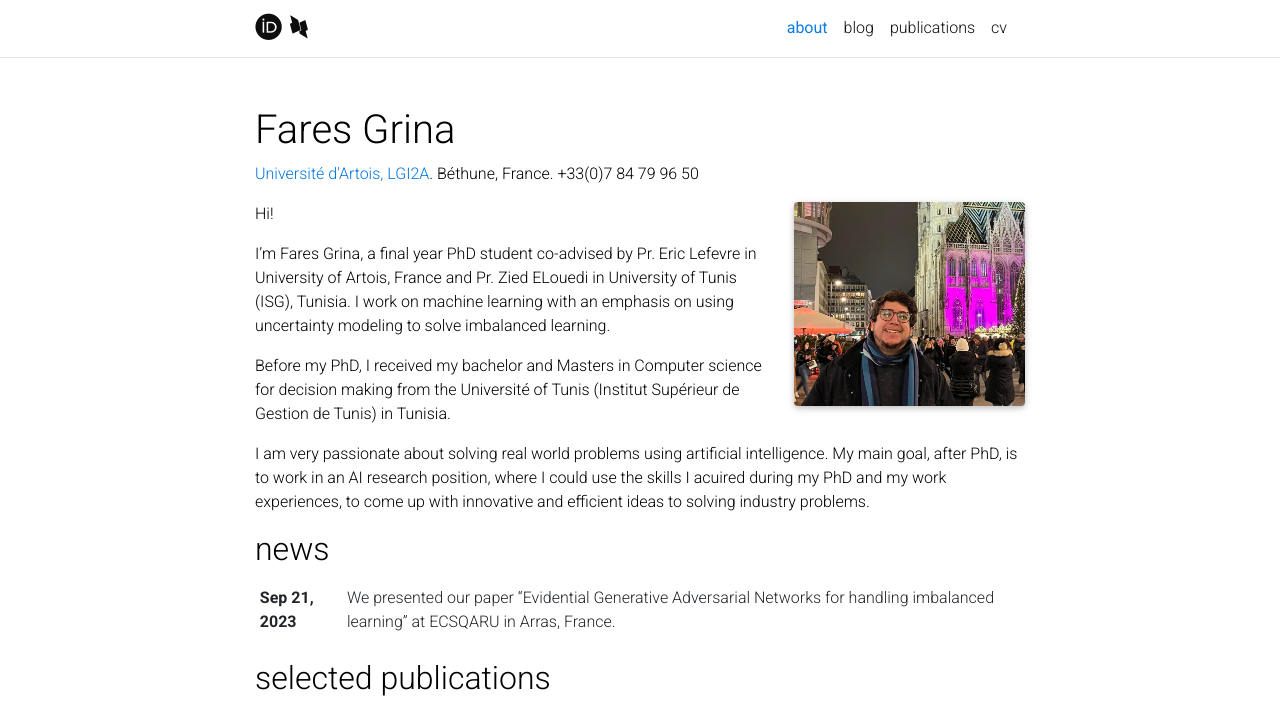
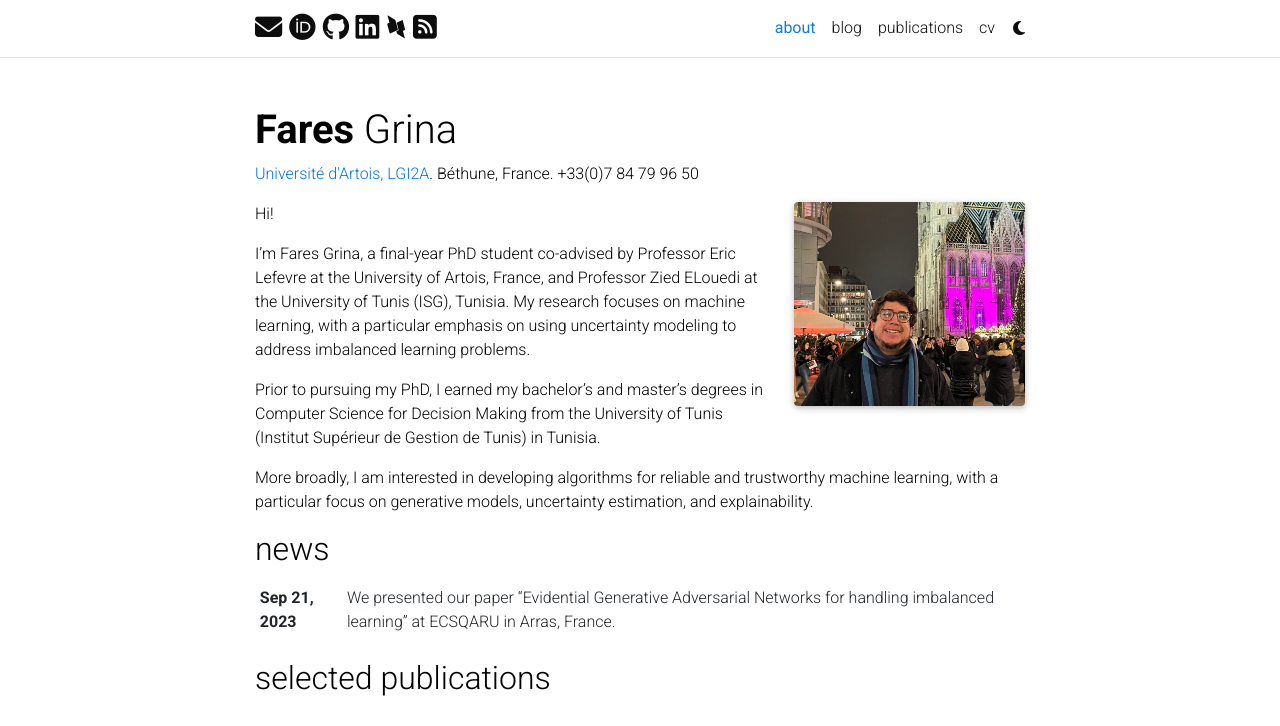
Before and after one commit to faresGr/faresgr.github.io, a Jekyll site: the page built from _pages/about.md, in a window 1280 px wide and 1015 px high, cut to the strip 0-726 px from the top of the window. Built offline with Jekyll 4.4.1, drawn with Linux system fonts in a browser that asks for light colours; full-size pictures stand in for the smaller copies a plugin makes; some web fonts are replaced; comment, search, counter and statistics services are not loaded; a style sheet for code colours, icons or effects is not loaded.

Commit message:
resolved some bugs

```diff
--- a/_config.yml
+++ b/_config.yml
@@ -2,7 +2,7 @@
 # Site settings
 # -----------------------------------------------------------------------------
 
-title: Fares Grina # the website title (if blank, full name will be used instead)
+title: blank # the website title (if blank, full name will be used instead)
 first_name: Fares
 middle_name:
 last_name: Grina
@@ -68,7 +68,7 @@ og_image: # The site-wide (default for all links) Open Graph preview image
 
 github_username: faresGr
 gitlab_username:
-twitter_username: # your Twitter handle
+twitter_username:  # your Twitter handle
 mastodon_username: # your mastodon instance+username in the format instance.tld/@username
 linkedin_username: faresgr # your LinkedIn user name
 telegram_username: # your Telegram user name
--- a/_pages/about.md
+++ b/_pages/about.md
@@ -17,8 +17,8 @@ social: true  # includes social icons at the bottom of the page
 ---
 Hi!
 
-I'm Fares Grina, a final year PhD student co-advised by Pr. Eric Lefevre in University of Artois, France and Pr. Zied ELouedi in University of Tunis (ISG), Tunisia. I work on machine learning with an emphasis on using uncertainty modeling to solve imbalanced learning.
+I'm Fares Grina, a final-year PhD student co-advised by Professor Eric Lefevre at the University of Artois, France, and Professor Zied ELouedi at the University of Tunis (ISG), Tunisia. My research focuses on machine learning, with a particular emphasis on using uncertainty modeling to address imbalanced learning problems.
 
-Before my PhD, I received my bachelor and Masters in Computer science for decision making from the Université of Tunis (Institut Supérieur de Gestion de Tunis) in Tunisia.
+Prior to pursuing my PhD, I earned my bachelor's and master's degrees in Computer Science for Decision Making from the University of Tunis (Institut Supérieur de Gestion de Tunis) in Tunisia.
 
-I am very passionate about solving real world problems using artificial intelligence. My main goal, after PhD, is to work in an AI research position, where I could use the skills I acuired during my PhD and my work experiences, to come up with innovative and efficient ideas to solving industry problems.
+More broadly, I am interested in developing algorithms for reliable and trustworthy machine learning, with a particular focus on generative models, uncertainty estimation, and explainability.
--- a/assets/css/main.scss
+++ b/assets/css/main.scss
@@ -11,5 +11,10 @@ $max-content-width: {{ site.max_width }};
   "themes",
   "layout",
   "base",
-  "distill"
+  "distill",
+  "cv",
+  "font-awesome/fontawesome",
+  "font-awesome/brands",
+  "font-awesome/solid",
+  "font-awesome/regular"
 ;
--- a/assets/js/common.js
+++ b/assets/js/common.js
@@ -1,5 +1,5 @@
+$(document).ready(function() {
   // add toggle functionality to abstract and bibtex buttons
-$(document).ready(function() {
   $('a.abstract').click(function() {
     $(this).parent().parent().find(".abstract.hidden").toggleClass('open');
     $(this).parent().parent().find(".bibtex.hidden.open").toggleClass('open');
@@ -9,10 +9,8 @@ $(document).ready(function() {
     $(this).parent().parent().find(".abstract.hidden.open").toggleClass('open');
   });
   $('a').removeClass('waves-effect waves-light');
-});
 
   // bootstrap-toc
-$(document).ready(function () {
   if($('#toc-sidebar').length){
     var navSelector = "#toc-sidebar";
     var $myNav = $(navSelector);
@@ -21,4 +19,30 @@ $(document).ready(function () {
       target: navSelector,
     });
   }
+
+  // add css to jupyter notebooks
+  const cssLink = document.createElement("link");
+  cssLink.href  = "../css/jupyter.css";
+  cssLink.rel   = "stylesheet";
+  cssLink.type  = "text/css";
+
+  let theme = localStorage.getItem("theme");
+  if (theme == null || theme == "null") {
+    const userPref = window.matchMedia;
+    if (userPref && userPref("(prefers-color-scheme: dark)").matches) {
+      theme = "dark";
+    }
+  }
+
+  $('.jupyter-notebook-iframe-container iframe').each(function() {
+    $(this).contents().find("head").append(cssLink);
+
+    if (theme == "dark") {
+      $(this).bind("load",function(){
+        $(this).contents().find("body").attr({
+          "data-jp-theme-light": "false",
+          "data-jp-theme-name": "JupyterLab Dark"});
       });
+    }
+  });
+});
--- a/assets/js/theme.js
+++ b/assets/js/theme.js
@@ -25,9 +25,24 @@ let setTheme = (theme) => {
         tables[i].classList.remove("table-dark");
       }
     }
+
+    // Set jupyter notebooks themes.
+    let jupyterNotebooks = document.getElementsByClassName("jupyter-notebook-iframe-container");
+    for (let i = 0; i < jupyterNotebooks.length; i++) {
+      let bodyElement = jupyterNotebooks[i].getElementsByTagName("iframe")[0].contentWindow.document.body;
+      if (theme == "dark") {
+        bodyElement.setAttribute("data-jp-theme-light", "false");
+        bodyElement.setAttribute("data-jp-theme-name", "JupyterLab Dark");
+      } else {
+        bodyElement.setAttribute("data-jp-theme-light", "true");
+        bodyElement.setAttribute("data-jp-theme-name", "JupyterLab Light");
+      }
+    }
+
   } else {
     document.documentElement.removeAttribute("data-theme");
   }
+
   localStorage.setItem("theme", theme);
 
   // Updates the background of medium-zoom overlay.
```
Also changed, not shown: _pages/publications.md (+1 -1 lines), assets/img/fares_pic.jpg (deleted). Lines whose indentation alone changed are shown as unchanged.
